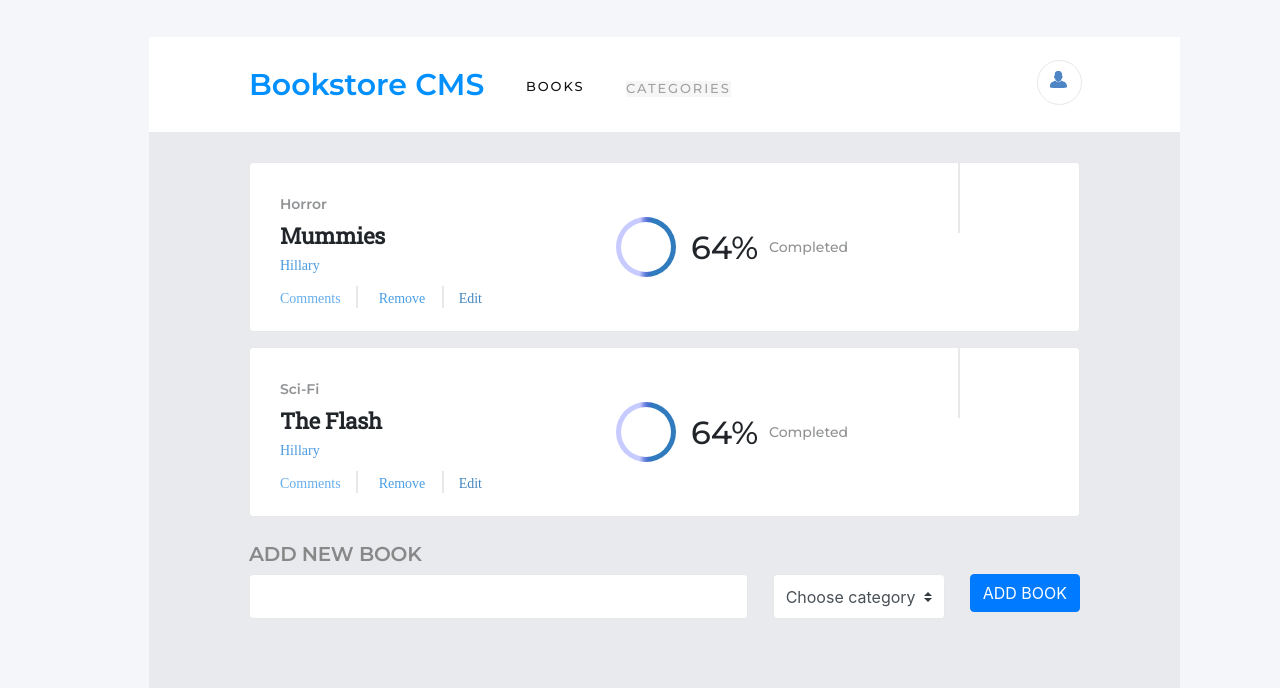
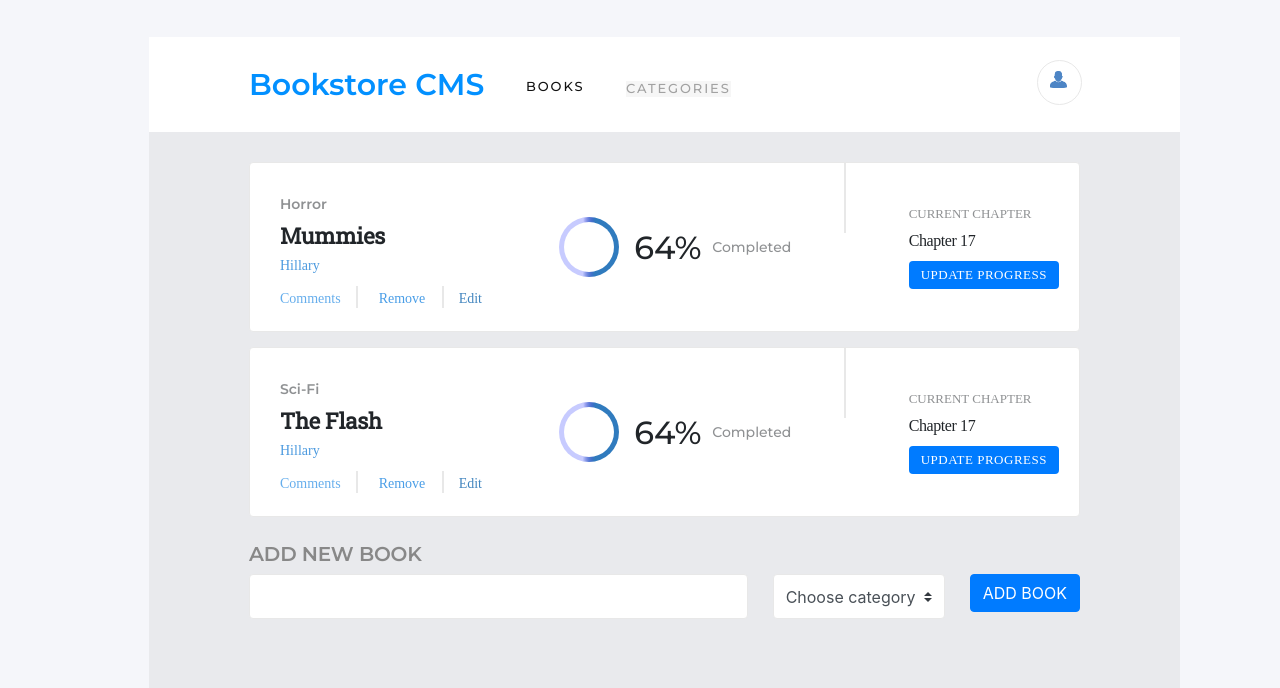
Before and after one commit to imhilla/Bookstore, a React (Create React App) app: page / in a window 1280 px wide. Shown: the part 112-800 px from the top of the page. Built offline with nearby package versions, Linux system fonts and the light colour scheme.

Commit message:
style progress section

```diff
--- a/src/App.css
+++ b/src/App.css
@@ -332,3 +332,49 @@ align-items: center;
   display: flex;
   align-items: center;
 }
+
+.Current-Chapter {
+  width: 126px;
+  height: 18px;
+  opacity: 0.5;
+  font-family: RobotoSlab;
+  font-size: 13px;
+  font-weight: 300;
+  font-stretch: normal;
+  font-style: normal;
+  line-height: normal;
+  letter-spacing: normal;
+  color: var(--black-three);
+}
+
+.Current-Lesson {
+  width: 75px;
+  height: 21px;
+  font-family: RobotoSlab;
+  font-size: 16px;
+  font-weight: 300;
+  font-stretch: normal;
+  font-style: normal;
+  line-height: normal;
+  letter-spacing: -0.4px;
+  color: var(--black-three);
+}
+
+.Update-progress {
+  font-family: RobotoSlab;
+  font-size: 13px;
+  font-weight: 300;
+  font-stretch: normal;
+  font-style: normal;
+  line-height: normal;
+  letter-spacing: 0.5px;
+  text-align: center;
+  border: none;
+}
+
+.progresss {
+  display: flex;
+  flex-direction: column;
+  justify-content: center;
+  margin-right:20px ;
+}
--- a/src/components/book.js
+++ b/src/components/book.js
@@ -37,8 +37,10 @@ const Book = book => {
         </div>
       </div>
       <span className="span-line" />
-      <div>
-           <h3></h3>
+      <div className="progresss">
+        <h3 className="Current-Chapter">CURRENT CHAPTER</h3>
+        <h3 className="Current-Lesson">Chapter 17</h3>
+        <button type="button" className="Update-progress btn btn-primary">UPDATE PROGRESS</button>
       </div>
     </div>
   );
```
